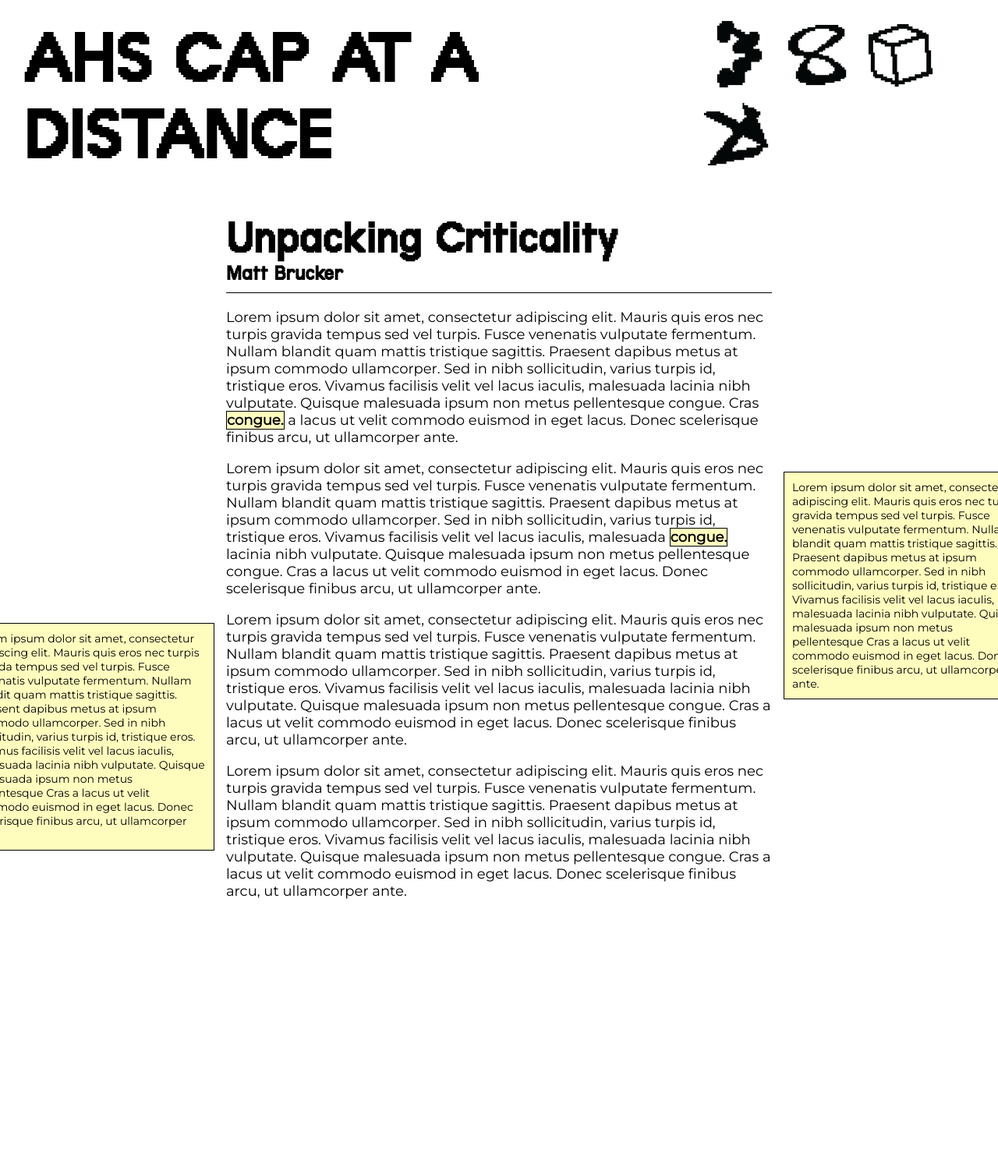
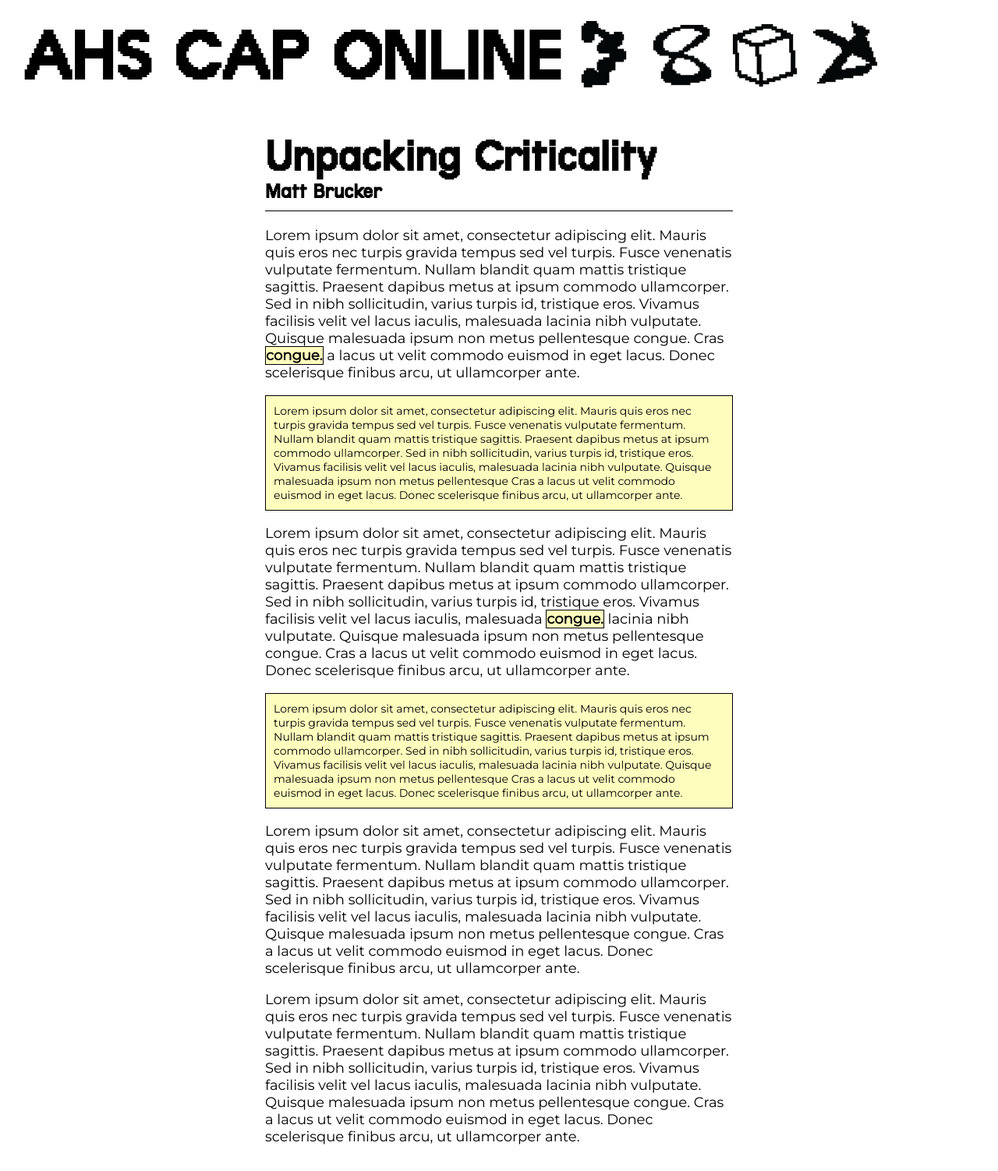
Before and after one commit to olin/ahs-capstone-exhibit, a Jekyll site: the page built from _projects/criticality.md, in a window 1280 px wide. Shown: the whole page at 78% size. Built offline with Jekyll 4.4.1, drawn with Linux system fonts in a browser that asks for light colours; before the commit the page ends 1187 px from its top, so only the background shows below that.

Commit message:
Fixing mobile CSS of comments.

```diff
--- a/_config.yml
+++ b/_config.yml
@@ -13,7 +13,7 @@
 # you will see them accessed via {{ site.title }}, {{ site.email }}, and so on.
 # You can create any custom variable you would like, and they will be accessible
 # in the templates via {{ site.myvariable }}.
-title: AHS CAP AT A DISTANCE
+title: AHS CAP ONLINE
 description: >- # this means to ignore newlines until "baseurl:"
   AHS Capstone provides Olin students the opportunity to dive deep in their AHS concentration and create an original, independent project with guidance and input from content-expert mentors. Each year, the AHS Capstone class has a tradition of sharing our work with the Olin community in a live, interactive exhibit—inspiring current conversations and future AHS work and play. During this time of social distancing, we believe AHS can uplift, inspire, and connect us more than ever—so we offer to you “AHS Cap at a Distance”.
 baseurl: "/ahs-capstone-exhibit" # the subpath of your site, e.g. /blog
--- a/assets/css/main.scss
+++ b/assets/css/main.scss
@@ -191,7 +191,7 @@ h3 {
 }
 
 .Page__content-inner {
-    max-width: 700px;
+    max-width: 600px;
     margin: 0 auto;
     position: relative;
 }
@@ -200,6 +200,23 @@ h3 {
     margin: 20px 0;
     padding: 10px 0;
     border-bottom: 1px solid black;
+}
+
+@media (max-width: 1400px) {
+    .Page__comment {
+        position: relative;
+        max-width: 100%;
+        width: auto;
+        margin: 0;
+    }
+
+    .left {
+        right: 0%;
+    }
+
+    .right {
+        left: 0%;
+    }
 }
 
 @media (max-width: 1024px) {
@@ -222,6 +239,7 @@ h3 {
         margin: 0;
     }
 
+
     .Project__wrapper__left {
         max-width: 100%;
         margin: 10px 0;
```
